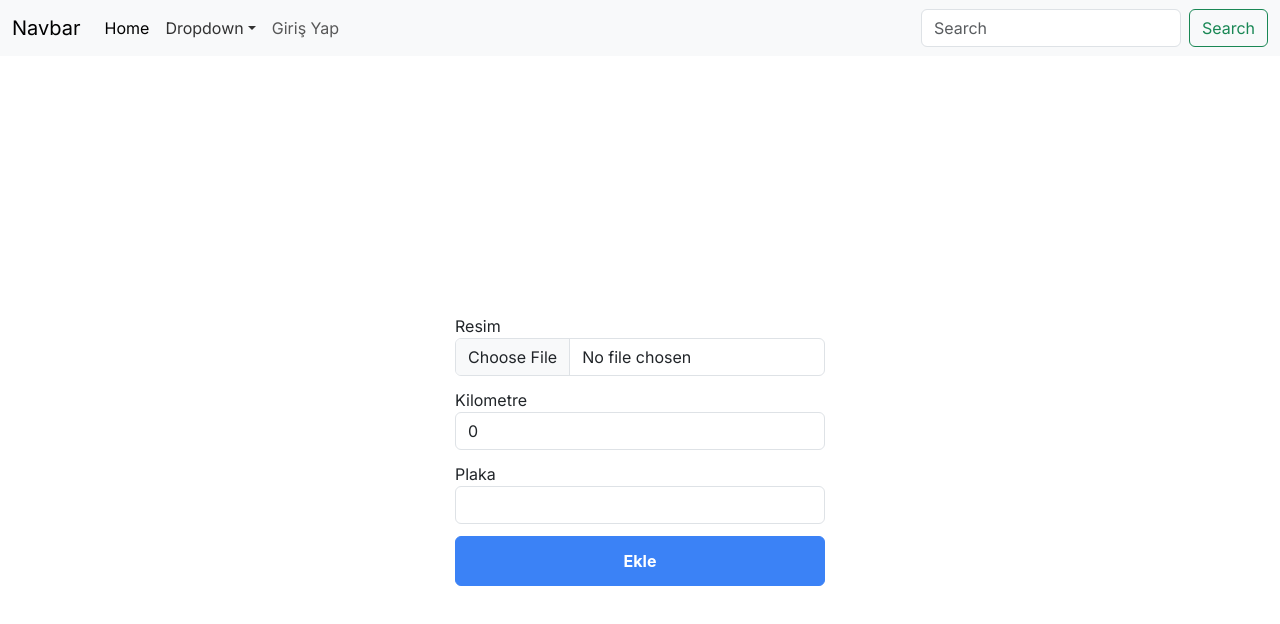
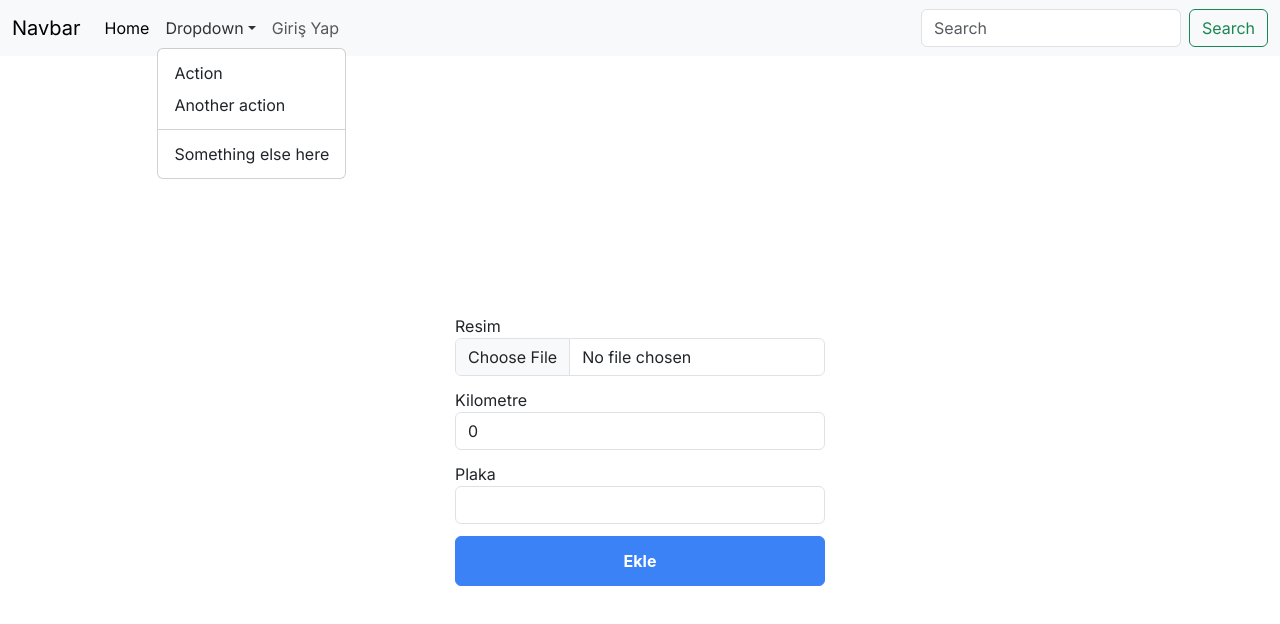
Before and after one commit to halitkalayci/tki-react, a Next.js app: page /create-car in a window 1280 px wide. Both pictures are taken after a click on the button "Dropdown". Shown: the top 624 px of the page. Built offline with nearby package versions, Linux system fonts and the light colour scheme.

Commit message:
dropdown

```diff
--- a/app/components/navbar/Navbar.jsx
+++ b/app/components/navbar/Navbar.jsx
@@ -10,7 +10,7 @@ function Navbar() {
 	const [authenticated, setAuthenticated] = useState(false)
 	const authContext = useContext(AuthContext);
 	const navigate = useRouter();
-
+	const [showDropdown, setShowDropdown] = useState(false)
 	useEffect(() => {
 		setUserInformation(authContext.getDecodedToken());
 		setAuthenticated(authContext.isAuthenticated);
@@ -51,13 +51,14 @@ function Navbar() {
 							<a
 								className="nav-link dropdown-toggle"
 								href="#"
+								onClick={() => setShowDropdown(!showDropdown)}
 								role="button"
 								data-bs-toggle="dropdown"
 								aria-expanded="false"
 							>
 								Dropdown
 							</a>
-							<ul className="dropdown-menu">
+							<ul className={"dropdown-menu " +( showDropdown ? 'show':'')}>
 								<li>
 									<a className="dropdown-item" href="#">
 										Action
```
